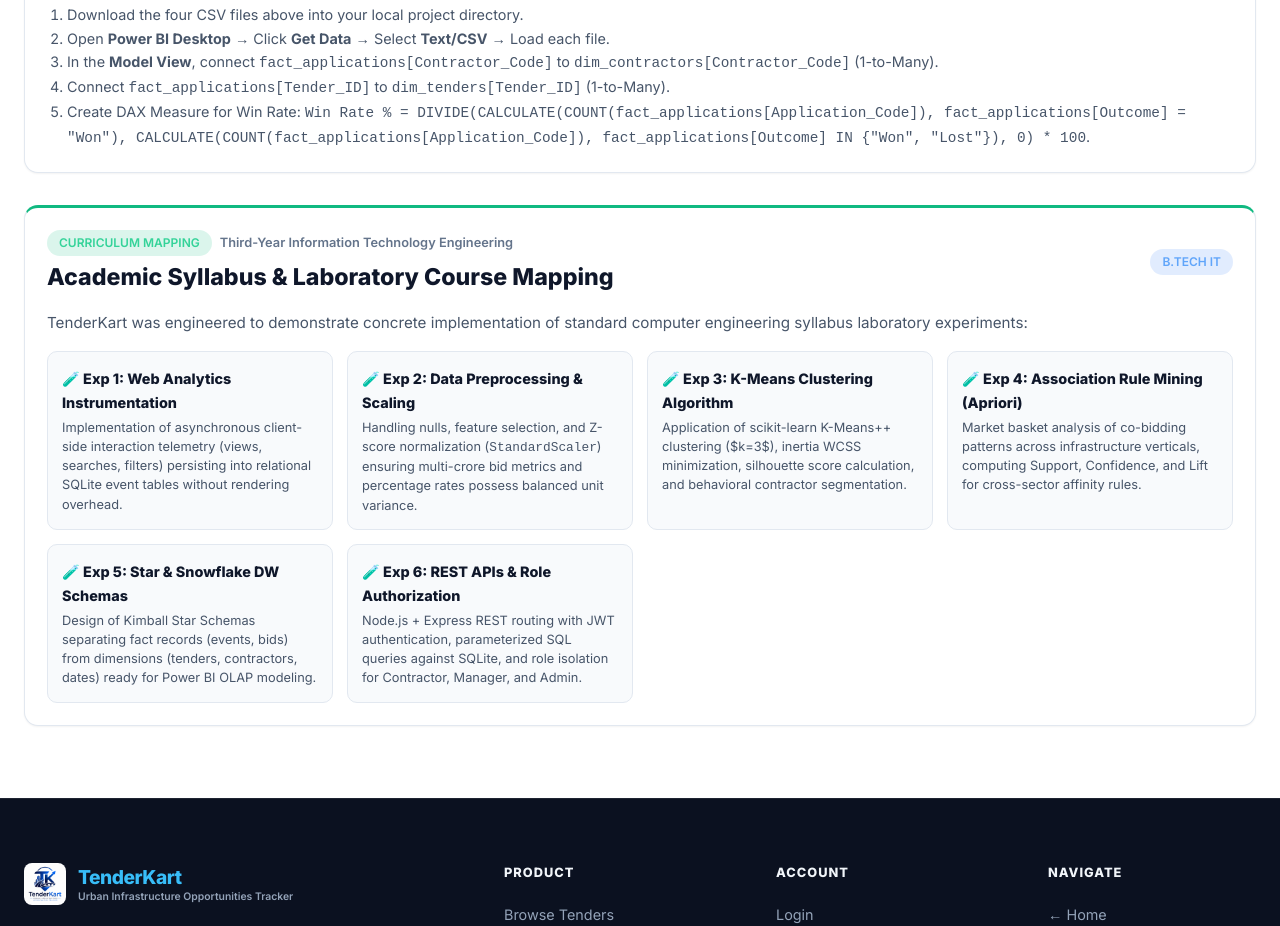
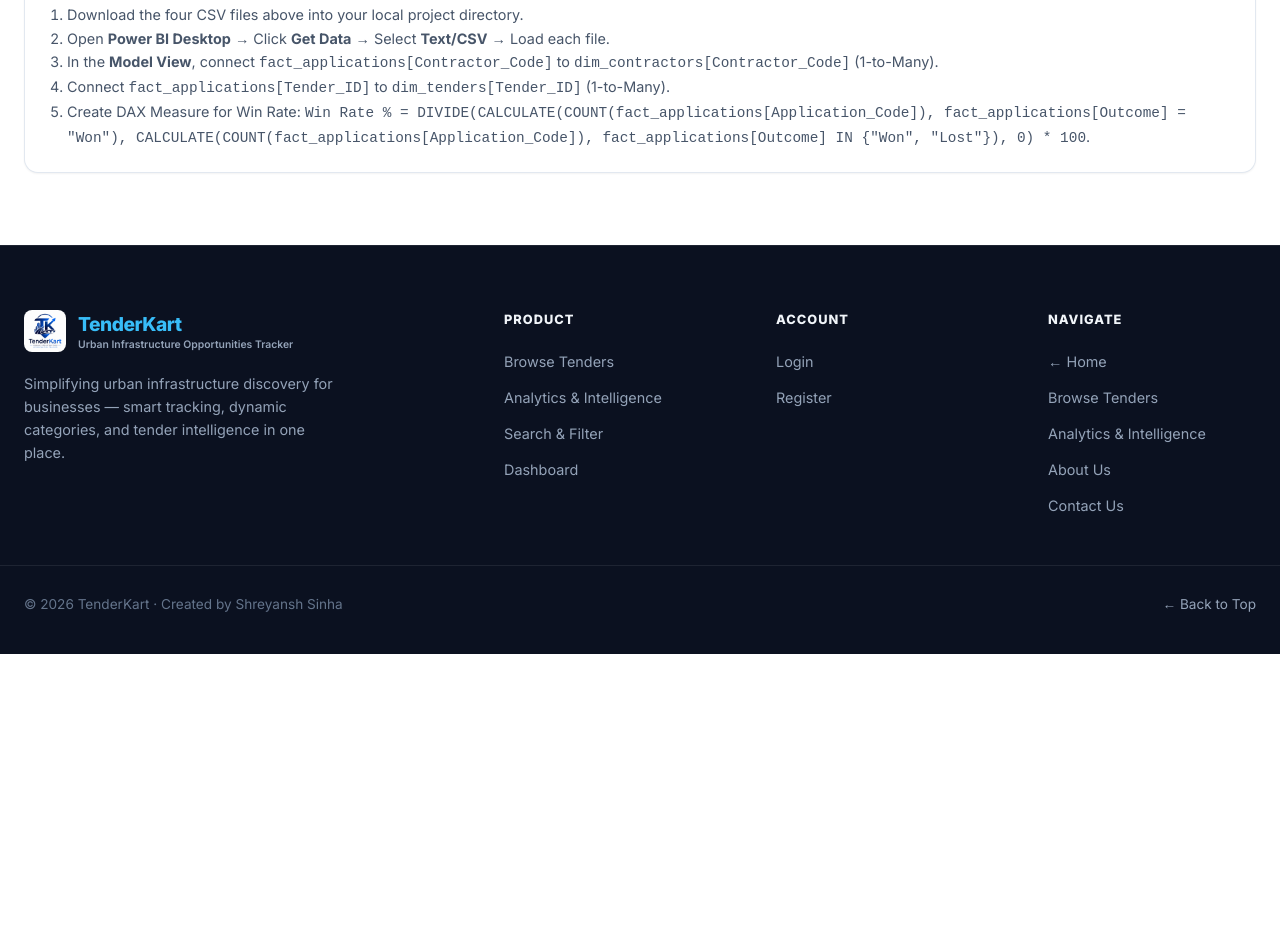
Before and after one commit to shreyansh-sinha-1509s/TenderKart, a website: page analytics.html in a window 1280 px wide. Shown: the part 2133-3059 px from the top of the page. After the commit the page ends 2787 px from the top, so only its background shows below. Drawn offline with nearby package versions, Linux system fonts and the light colour scheme.

Commit message:
Remove Academic Syllabus & Laboratory Course Mapping section from Analytics module

```diff
--- a/analytics.html
+++ b/analytics.html
@@ -715,7 +715,7 @@
         <div class="chart-header">
           <div style="display: flex; flex-direction: column; gap: 4px;">
             <div style="display: flex; align-items: center; gap: 8px;">
-              <span class="badge badge-blue">Syllabus Experiment 5</span>
+              <span class="badge badge-blue">Star Schema Export</span>
               <span style="font-size: 0.8rem; color: var(--text-muted); font-weight: 600;">Data Warehouse Dimensional Modeling</span>
             </div>
             <h2 style="font-size: 1.45rem; font-weight: 850; color: var(--text-primary); margin: 0;">
@@ -815,74 +815,6 @@
 
       </section>
 
-      <!-- ================================================================ -->
-      <!-- SECTION 15: ACADEMIC SYLLABUS EXPERIMENT MAPPING -->
-      <!-- ================================================================ -->
-      <section class="chart-box" style="border-top: 3px solid #10B981;">
-        <div class="chart-header">
-          <div style="display: flex; flex-direction: column; gap: 4px;">
-            <div style="display: flex; align-items: center; gap: 8px;">
-              <span class="badge badge-green">Curriculum Mapping</span>
-              <span style="font-size: 0.8rem; color: var(--text-muted); font-weight: 600;">Third-Year Information Technology Engineering</span>
-            </div>
-            <h2 style="font-size: 1.45rem; font-weight: 850; color: var(--text-primary); margin: 0;">
-              Academic Syllabus &amp; Laboratory Course Mapping
-            </h2>
-          </div>
-          <span class="badge badge-blue">B.Tech IT</span>
-        </div>
-
-        <p style="font-size: 0.95rem; color: var(--text-secondary); line-height: 1.6; margin: 0;">
-          TenderKart was engineered to demonstrate concrete implementation of standard computer engineering syllabus laboratory experiments:
-        </p>
-
-        <div style="display: grid; grid-template-columns: repeat(auto-fit, minmax(280px, 1fr)); gap: 14px;">
-
-          <div style="border: 1px solid var(--border-color); border-radius: 10px; padding: 14px; background: var(--bg-secondary);">
-            <span style="font-weight: 800; font-size: 0.9rem; color: var(--text-primary);">🧪 Exp 1: Web Analytics Instrumentation</span>
-            <p style="font-size: 0.8rem; color: var(--text-secondary); margin: 4px 0 0 0;">
-              Implementation of asynchronous client-side interaction telemetry (views, searches, filters) persisting into relational SQLite event tables without rendering overhead.
-            </p>
-          </div>
-
-          <div style="border: 1px solid var(--border-color); border-radius: 10px; padding: 14px; background: var(--bg-secondary);">
-            <span style="font-weight: 800; font-size: 0.9rem; color: var(--text-primary);">🧪 Exp 2: Data Preprocessing &amp; Scaling</span>
-            <p style="font-size: 0.8rem; color: var(--text-secondary); margin: 4px 0 0 0;">
-              Handling nulls, feature selection, and Z-score normalization (<code>StandardScaler</code>) ensuring multi-crore bid metrics and percentage rates possess balanced unit variance.
-            </p>
-          </div>
-
-          <div style="border: 1px solid var(--border-color); border-radius: 10px; padding: 14px; background: var(--bg-secondary);">
-            <span style="font-weight: 800; font-size: 0.9rem; color: var(--text-primary);">🧪 Exp 3: K-Means Clustering Algorithm</span>
-            <p style="font-size: 0.8rem; color: var(--text-secondary); margin: 4px 0 0 0;">
-              Application of scikit-learn K-Means++ clustering ($k=3$), inertia WCSS minimization, silhouette score calculation, and behavioral contractor segmentation.
-            </p>
-          </div>
-
-          <div style="border: 1px solid var(--border-color); border-radius: 10px; padding: 14px; background: var(--bg-secondary);">
-            <span style="font-weight: 800; font-size: 0.9rem; color: var(--text-primary);">🧪 Exp 4: Association Rule Mining (Apriori)</span>
-            <p style="font-size: 0.8rem; color: var(--text-secondary); margin: 4px 0 0 0;">
-              Market basket analysis of co-bidding patterns across infrastructure verticals, computing Support, Confidence, and Lift for cross-sector affinity rules.
-            </p>
-          </div>
-
-          <div style="border: 1px solid var(--border-color); border-radius: 10px; padding: 14px; background: var(--bg-secondary);">
-            <span style="font-weight: 800; font-size: 0.9rem; color: var(--text-primary);">🧪 Exp 5: Star &amp; Snowflake DW Schemas</span>
-            <p style="font-size: 0.8rem; color: var(--text-secondary); margin: 4px 0 0 0;">
-              Design of Kimball Star Schemas separating fact records (events, bids) from dimensions (tenders, contractors, dates) ready for Power BI OLAP modeling.
-            </p>
-          </div>
-
-          <div style="border: 1px solid var(--border-color); border-radius: 10px; padding: 14px; background: var(--bg-secondary);">
-            <span style="font-weight: 800; font-size: 0.9rem; color: var(--text-primary);">🧪 Exp 6: REST APIs &amp; Role Authorization</span>
-            <p style="font-size: 0.8rem; color: var(--text-secondary); margin: 4px 0 0 0;">
-              Node.js + Express REST routing with JWT authentication, parameterized SQL queries against SQLite, and role isolation for Contractor, Manager, and Admin.
-            </p>
-          </div>
-
-        </div>
-      </section>
-
     </div>
   </main>
 
```
